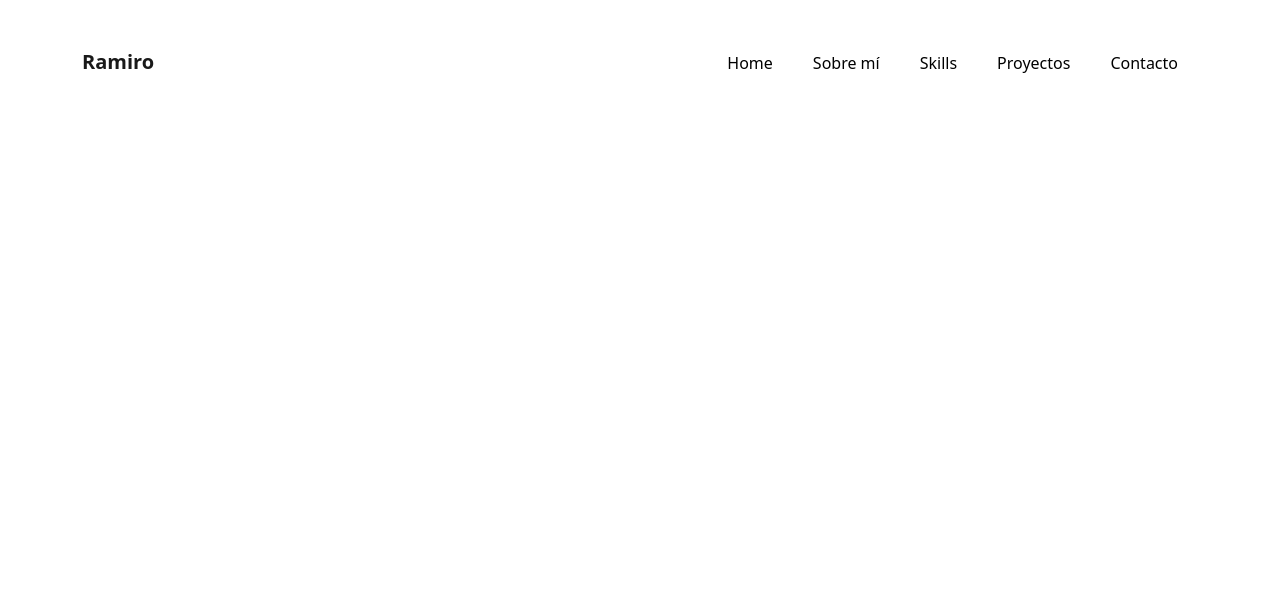
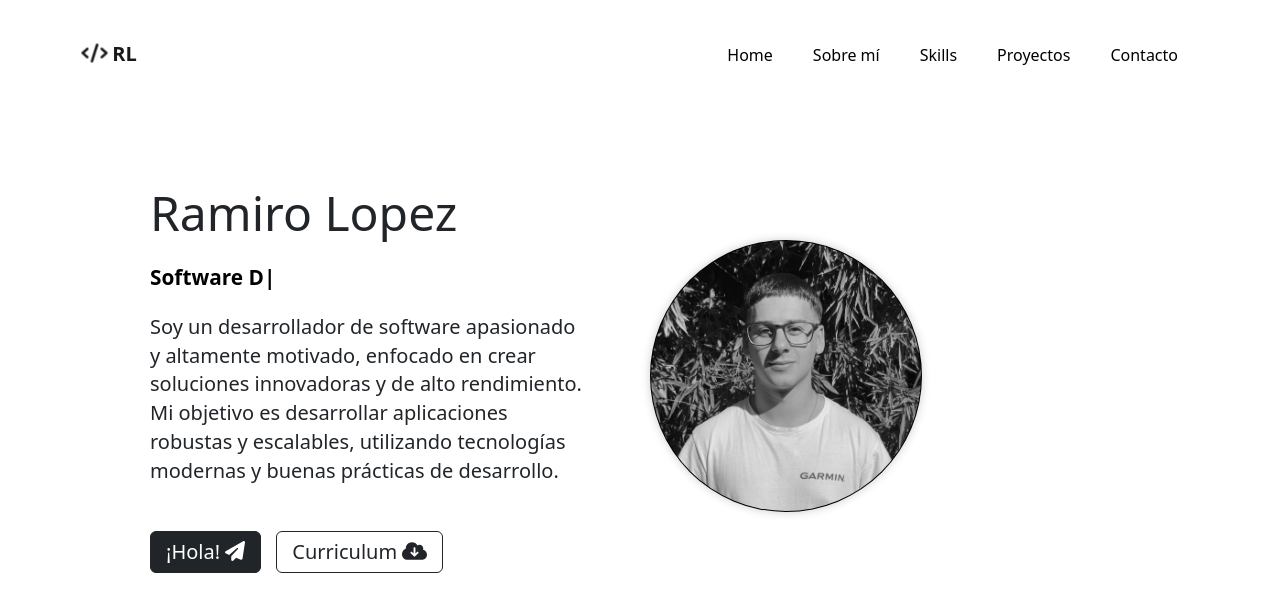
Before and after one commit to ramirodlopez/portafolio-ramiro-lopez, a React (Create React App) app: page / in a window 1280 px wide. Shown: the top 612 px of the page. Built offline with nearby package versions, Linux system fonts and the light colour scheme.

Commit message:
avances de la home

```diff
--- a/package.json
+++ b/package.json
@@ -13,7 +13,10 @@
     "bootstrap": "^5.2.3",
     "react": "^18.2.0",
     "react-dom": "^18.2.0",
+    "react-particles": "^2.9.3",
     "react-scripts": "5.0.1",
+    "react-tsparticles": "^2.9.3",
+    "react-typed": "^1.2.0",
     "web-vitals": "^2.1.4"
   },
   "scripts": {
--- a/public/index.html
+++ b/public/index.html
@@ -15,6 +15,7 @@
       user's mobile device or desktop. See https://developers.google.com/web/fundamentals/web-app-manifest/
     -->
     <link rel="manifest" href="%PUBLIC_URL%/manifest.json" />
+    <link href="https://unpkg.com/aos@2.3.1/dist/aos.css" rel="stylesheet">
     <!--
       Notice the use of %PUBLIC_URL% in the tags above.
       It will be replaced with the URL of the `public` folder during the build.
@@ -42,5 +43,6 @@
     <script src="https://code.jquery.com/jquery-3.2.1.slim.min.js" integrity="sha384-KJ3o2DKtIkvYIK3UENzmM7KCkRr/rE9/Qpg6aAZGJwFDMVNA/GpGFF93hXpG5KkN" crossorigin="anonymous"></script>
 <script src="https://cdn.jsdelivr.net/npm/popper.js@1.12.9/dist/umd/popper.min.js" integrity="sha384-ApNbgh9B+Y1QKtv3Rn7W3mgPxhU9K/ScQsAP7hUibX39j7fakFPskvXusvfa0b4Q" crossorigin="anonymous"></script>
 <script src="https://cdn.jsdelivr.net/npm/bootstrap@4.0.0/dist/js/bootstrap.min.js" integrity="sha384-JZR6Spejh4U02d8jOt6vLEHfe/JQGiRRSQQxSfFWpi1MquVdAyjUar5+76PVCmYl" crossorigin="anonymous"></script>
-  </body>
+<script src="https://unpkg.com/aos@2.3.1/dist/aos.js"></script>
+</body>
 </html>
--- a/src/App.css
+++ b/src/App.css
@@ -86,4 +86,11 @@ nav a.nav-link {
 
 .container {
  padding: 2rem;
+ position: fixed;
+        top: 0;
+        left: 50%;
+        transform: translateX(-50%);
+        width: 100%;
+        background-color: white;
+
 }
--- a/src/App.js
+++ b/src/App.js
@@ -1,10 +1,17 @@
 import './App.css';
 import "bootstrap/dist/css/bootstrap.min.css";
-import Navbar from './components/Navbar/Navbar';
+import Navbar from "./components/Navbar/Navbar";
+import Header from "./components/Header/Header"
+
 
 function App() {
   return (
+    <>
+
     <Navbar />
+    <Header />
+    </>
+
   );
 }
 
--- /dev/null
+++ b/src/components/Header/Header.js
@@ -0,0 +1,44 @@
+import React from 'react'
+import './index.css';
+import Ramiro from "../../assets/ramirofoto.jpeg";
+import Typed from "react-typed";
+import { FontAwesomeIcon } from "@fortawesome/react-fontawesome";
+import { faPaperPlane } from "@fortawesome/free-solid-svg-icons";
+import { faCloudArrowDown } from "@fortawesome/free-solid-svg-icons";
+
+
+
+const Header = () => {
+  return (
+
+        <div className="c-padre">
+
+            <div className="c-hijo">
+                  <h1 className="c-h1">Ramiro Lopez</h1>
+                      <Typed
+                          className="typed-text"
+                          strings={["Software Developer"]}
+                          typeSpeed={40}
+                          loop
+                      />
+
+                      <p className="p-perfil">Soy un desarrollador de software apasionado y altamente motivado, enfocado en crear soluciones innovadoras y de alto rendimiento. Mi objetivo es desarrollar aplicaciones robustas y escalables, utilizando tecnologías modernas y buenas prácticas de desarrollo. </p>
+
+
+                      <button type="button" className="btn btn-dark">¡Hola! <span><FontAwesomeIcon icon={faPaperPlane} style={{color: "#ffffff",}} /></span></button>
+                      <button type="button" className="btn btn-outline-dark">Curriculum <span><FontAwesomeIcon className="icono" icon={faCloudArrowDown} /></span></button>
+
+                  </div>
+                  <div className="c-hijo">
+
+                       <img className="img-foto" src={Ramiro} />
+
+                  </div>
+              </div>
+
+
+
+  )
+}
+
+export default Header
--- /dev/null
+++ b/src/components/Header/index.css
@@ -0,0 +1,75 @@
+/**********TYPE TEXT*********/
+.typed-text {
+  font-size: 1.3rem;
+  font-weight: 400;
+  color: black
+}
+
+.c-padre {
+    display: flex;
+    align-items: center;
+    justify-content: center;
+    padding: 10px;
+    margin-top: 8rem;
+    /*border: 2px solid black;*/
+
+
+}
+
+.c-hijo {
+    width: 30rem;
+    margin: 10px;
+   /*border: 2px solid black;*/
+}
+
+.box-texto{
+    /*border: 2px solid black;*/
+    padding: 5px; /* Ajusta el espacio interno del borde según tus necesidades */
+
+
+}
+
+.p-perfil {
+    /*border: 2px solid black;*/
+     /* Ajusta el espacio interno del borde según tus necesidades */
+    width: max(90%,250px);
+    line-height: 1.8rem;
+    font-size: clamp(16px,1.6vw,20px);
+    margin-bottom: 30px;
+    margin-top: 20px;
+}
+
+
+.img-foto {
+    width: 17rem; /* Ajusta el tamaño de la imagen según sea necesario */
+    height: 17rem;
+    background-color: black;
+    padding: 1px;
+    border-radius: 50%; /* Aplica la forma redonda a la imagen */
+    object-fit: cover; /* Asegura que la imagen se ajuste dentro del contenedor redondo */
+    box-shadow: 0 0 10px rgba(0, 0, 0, 0.2); /* Añade un efecto de sombra a la imagen */
+
+
+}
+
+.typed-text {
+    font-weight: 600;
+
+}
+
+.c-h1 {
+    font-size: 3rem;
+    margin-bottom: 20px;
+    margin-top: 20px;
+}
+
+.btn {
+    font-size: 20px;
+    padding: 5px 15px;
+    margin: 15px 15px 15px 0px;
+
+}
+
+.icono:hover {
+    color: #ffffff;
+}
--- a/src/components/Navbar/Navbar.js
+++ b/src/components/Navbar/Navbar.js
@@ -2,13 +2,14 @@ import React from 'react'
 //import Logo from "../../assets/logo.png";
 import { FontAwesomeIcon } from "@fortawesome/react-fontawesome";
 import { faBars } from "@fortawesome/free-solid-svg-icons";
+import { faCode } from "@fortawesome/free-solid-svg-icons";
 
 const Navbar = () => {
   return (
 
         <nav className="navbar navbar-expand-lg navbar-light bg-white">
            <div className="container">
-                <a className="navbar-brand" href="#">Ramiro</a>
+                <a className="navbar-brand" href="#"><span><FontAwesomeIcon icon={faCode} bounce /></span> RL</a>
                 <button className="navbar-toggler" type="button" data-toggle="collapse" data-target="#navbarSupportedContent" aria-controls="navbarSupportedContent" aria-expanded="false" aria-label="Toggle navigation">
                 <FontAwesomeIcon icon={faBars} style={{color: "#000000",}} />
                 </button>
--- a/src/index.js
+++ b/src/index.js
@@ -1,6 +1,5 @@
 import React from 'react';
 import ReactDOM from 'react-dom/client';
-import './index.css';
 import App from './App';
 import reportWebVitals from './reportWebVitals';
 
```
Also changed, not shown: src/assets/ramirofoto.jpeg (added), 1 other file (tests, documents, lock files or other folders).
